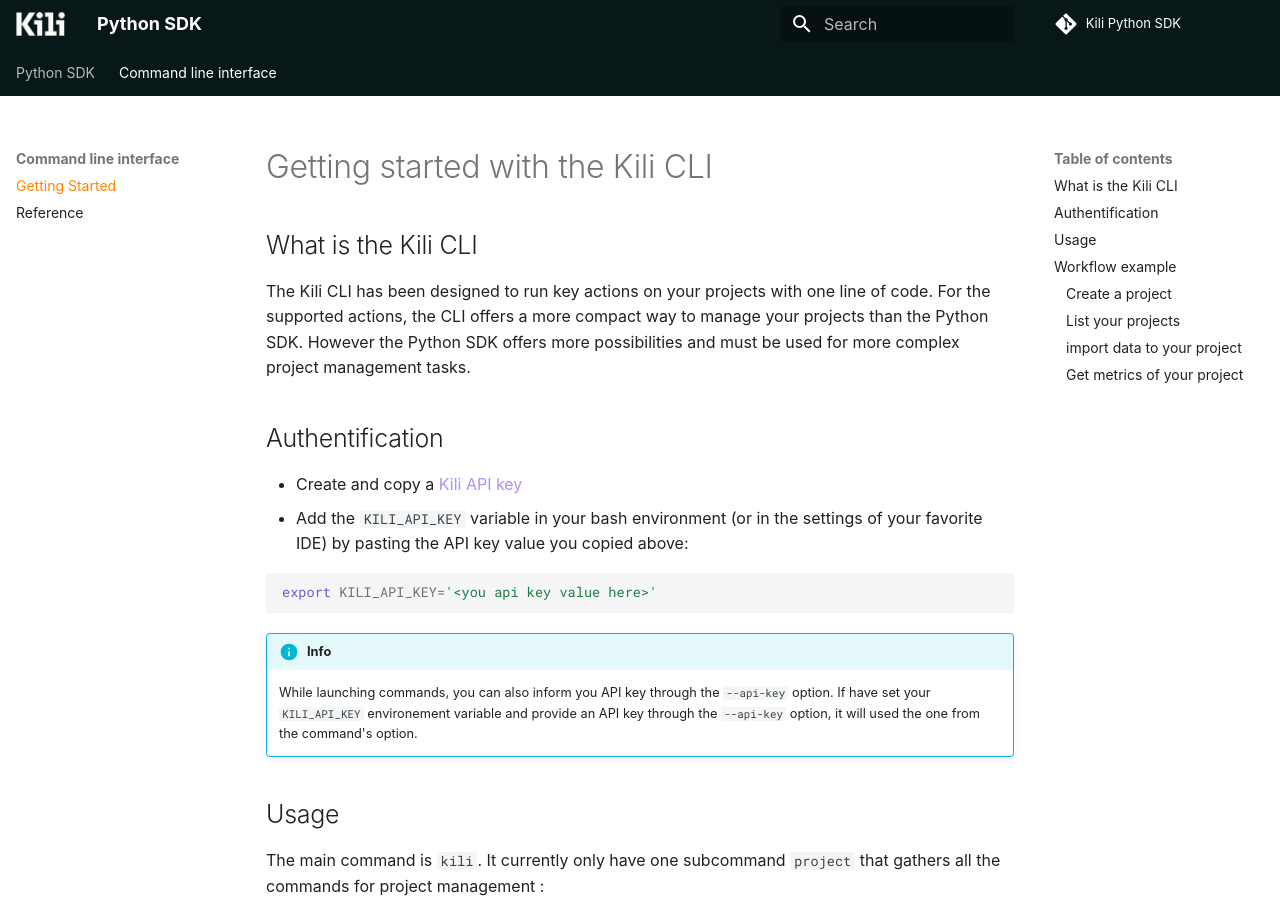
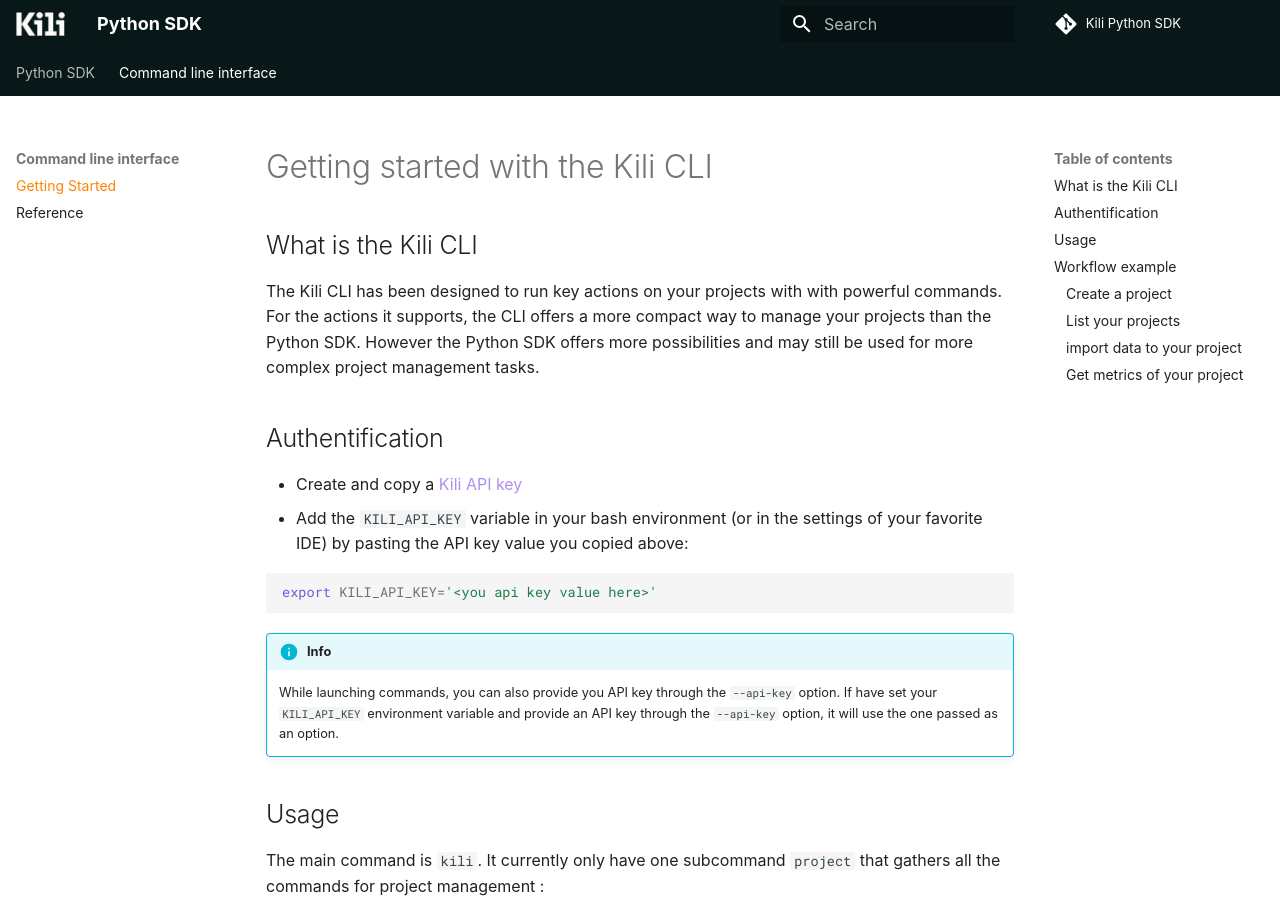
Before and after one commit to kili-technology/kili-python-sdk, an MkDocs documentation site: the page built from docs/cli_getting_started.md, in a window 1280 px wide and 900 px high. Built offline with MkDocs 1.6.1 and Material for MkDocs 9.7.7, drawn with Linux system fonts in a browser that asks for light colours; some web fonts are replaced; comment, search, counter and statistics services are not loaded; the version menu is left out.

Commit message:
feat(ML-393): improve getting started doc

````diff
--- a/docs/cli_getting_started.md
+++ b/docs/cli_getting_started.md
@@ -2,8 +2,8 @@
 
 ## What is the Kili CLI
 
-The Kili CLI has been designed to run key actions on your projects with one line of code.
-For the supported actions, the CLI offers a more compact way to manage your projects than the Python SDK. However the Python SDK offers more possibilities and must be used for more complex project management tasks.
+The Kili CLI has been designed to run key actions on your projects with with powerful commands.
+For the actions it supports, the CLI offers a more compact way to manage your projects than the Python SDK. However the Python SDK offers more possibilities and may still be used for more complex project management tasks.
 
 ## Authentification
 
@@ -15,7 +15,7 @@
   ```
 
 !!! info
-    While launching commands, you can also inform you API key through the `--api-key` option. If have set your `KILI_API_KEY` environement variable and provide an API key through the `--api-key` option, it will used the one from the command's option.
+    While launching commands, you can also provide you API key through the `--api-key` option. If have set your `KILI_API_KEY` environment variable and provide an API key through the `--api-key` option, it will use the one passed as an option.
 
 ## Usage
 
````
